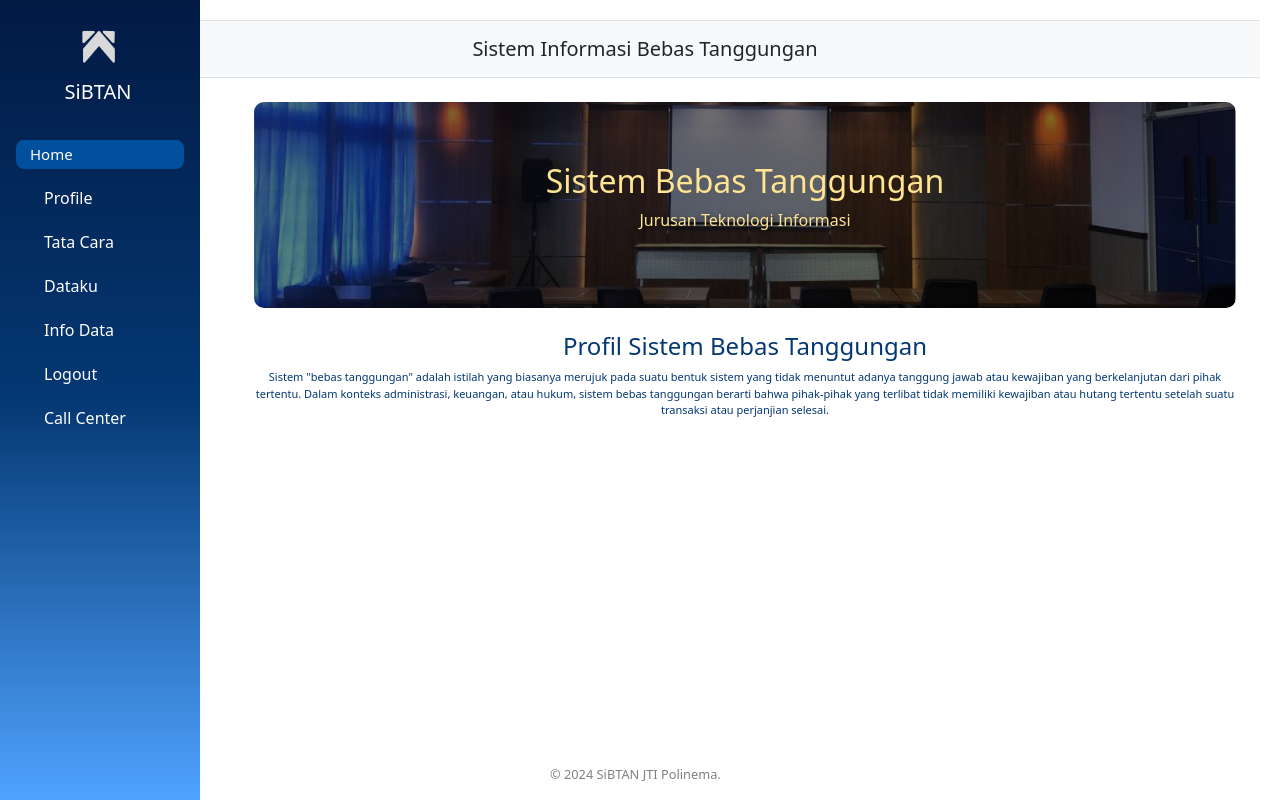
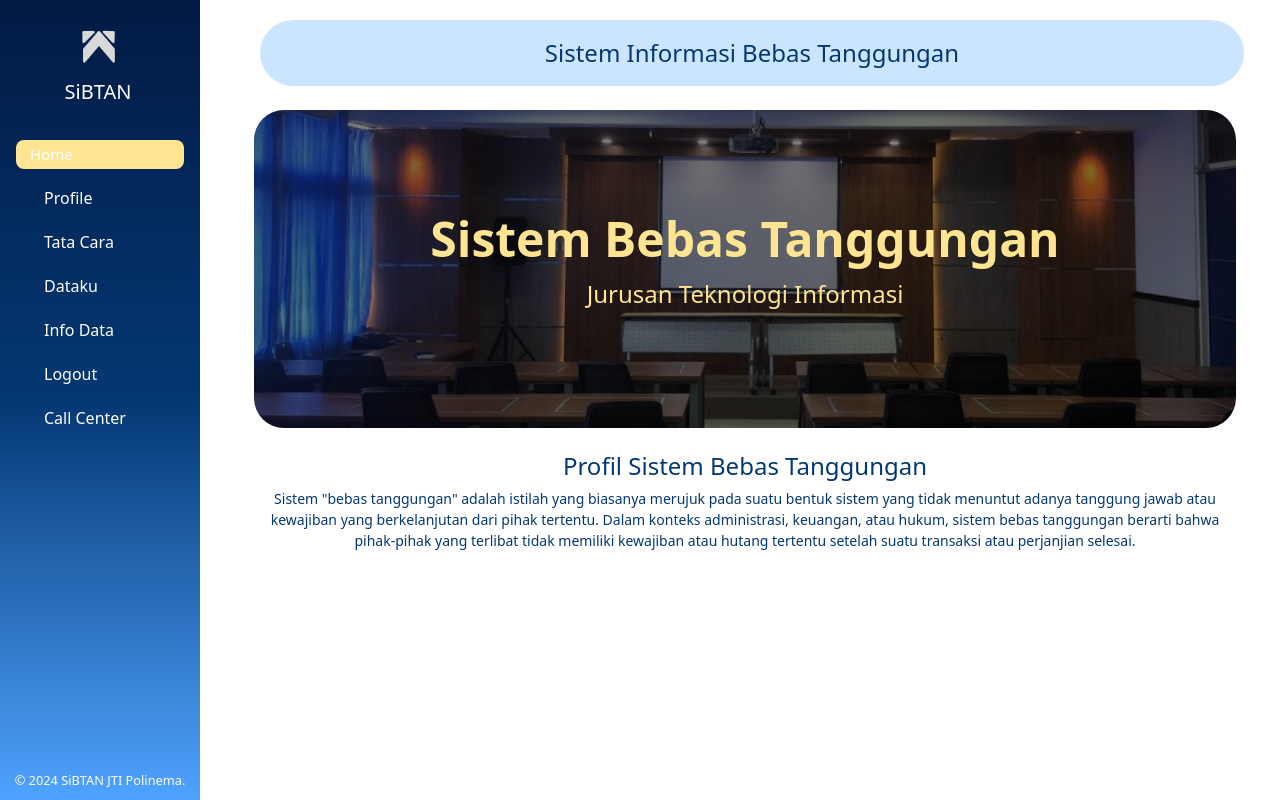
Before and after one commit to lostboiii/PBL-BeTa, a PHP site: page /mahasiswa-dashboard.php in a window 1280 px wide; the page is wider, and only the part inside the window is pictured. Run offline with PHP 8.4, Linux system fonts and the light colour scheme.

Commit message:
meperbaiki tampilan

```diff
--- a/mahasiswa-dashboard.php
+++ b/mahasiswa-dashboard.php
@@ -30,7 +30,7 @@
     }
 
     .sidebar .nav-link.active, .sidebar .nav-link:hover{
-      background-color: #00509E;
+      background-color: #FFE492;
       color: white;
       padding: 3px 6px;
       border-radius: 8px;
@@ -43,10 +43,33 @@
       width: 80px;
       margin-top: -20px;
     }
+
+    .sidebar-footer {
+      margin-top: auto; /* Push to bottom */
+      font-size: 0.8rem;
+      text-align: center;
+      padding: 10px 0;
+      color: white;
+    }
+
+    header {
+    background-color: #CCE5FF; /* Warna biru muda */
+    text-align: center;
+    color: #043873; /* Warna teks biru gelap */
+    font-size: 1.5rem;
+    font-weight: 500;
+    padding: 15px; /* mengatur ruang didalam elemen */
+    border-radius: 40px; /* Sudut melingkar */
+    width: 80%; /* Lebar header agar proporsional */
+    margin-left: 230px;  /*memberi jarak dari sisi kiri */
+    }
+
+
     h5{
       margin-top: -20px;
       margin-left: 200px;
     }
+
     /* Main Content styling */
     .content {
       margin-left: 10px;
@@ -58,23 +81,26 @@
 
     .hero-section {
       background: url('RuanganDashboard.png') center/cover no-repeat;
-      padding: 60px 20px;
-      border-radius: 10px;
+      padding: 100px 20px;
+      border-radius: 30px;
       margin-left: 200px;
     }
-    .hero-section h1, .hero-section p {
-      text-shadow: 2px 2px 5px rgba(0, 0, 0, 0.7);
-    }
 
-    footer {
-      font-size: 0.8rem;
-      margin-left: 550px;
-      margin-right: auto;
-      color: grey;
-      position: relative;
-      width: 100%;
-      bottom: 0;
-    }
+    .hero-section h2 {
+    color: #FFE492; /* Warna teks */
+    text-align: center; /* Tengah */
+    font-size: 3rem; /* Ukuran font lebih besar */
+    font-weight: bold; /* Teks lebih tebal */
+  }
+
+  .hero-section p {
+    color: #FFE492;
+    font-size: 1.5rem; /* Ukuran font lebih besar */
+    font-weight: 500; /* Tebal sedang */
+  }
+
+
+
   </style>
 </head>
 <body class="d-flex flex-column min-vh-100">
@@ -122,12 +148,15 @@
           </a>
         </li>
       </ul>
+      <div class="sidebar-footer">
+        © 2024 SiBTAN JTI Polinema.
+      </div>
     </nav>
 
     <!-- Main Content -->
     <div class="content flex-grow-1">
-      <header class="bg-light py-3 px-4 border-bottom border-top margin-left: 200px;" style="text-align: center;">
-        <h5 class="m-0">Sistem Informasi Bebas Tanggungan</h5>
+      <header>
+        Sistem Informasi Bebas Tanggungan
       </header>
       <div class="p-4">
         <div class="hero-section text-center mb-4">
@@ -137,7 +166,7 @@
         </div>
         <section class="info-section text-center">
           <h4 style="color:#043873; margin-left: 200px;" >Profil Sistem Bebas Tanggungan</h4>
-          <p style="color:#043873; font-size: 11px; margin-left: 200px;">
+          <p style="color:#043873; font-size: 14px; margin-left: 200px;">
             Sistem "bebas tanggungan" adalah istilah yang biasanya merujuk pada suatu bentuk sistem
             yang tidak menuntut adanya tanggung jawab atau kewajiban yang berkelanjutan dari pihak tertentu.
             Dalam konteks administrasi, keuangan, atau hukum, sistem bebas tanggungan berarti bahwa pihak-pihak
@@ -148,11 +177,6 @@
     </div>
   </div>
 
-
-  <footer class="py-3 d-flex justify-content-between">
-    <div class="copyright-text">© 2024 SiBTAN JTI Polinema.</div>
-  </footer>
-
   <!-- Bootstrap JS -->
   <script src="https://cdn.jsdelivr.net/npm/bootstrap@5.3.0-alpha3/dist/js/bootstrap.bundle.min.js"></script>
 </body>
```
